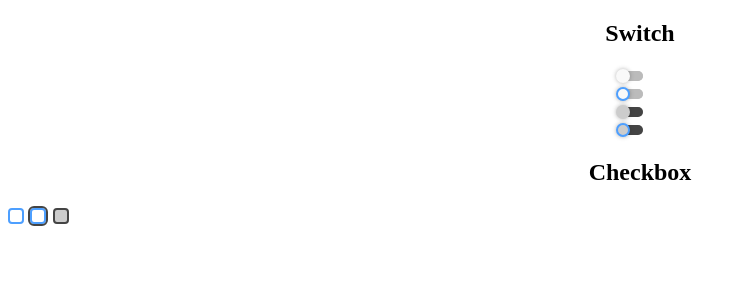
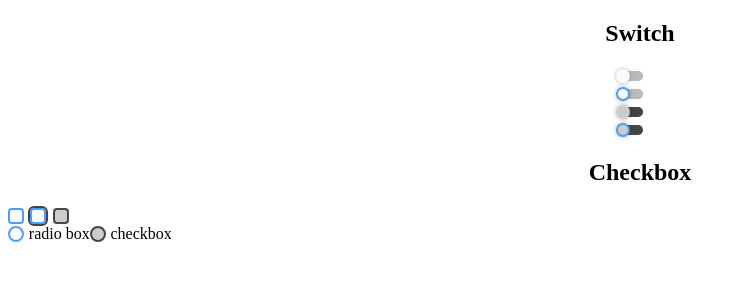
Before and after one commit to yeasir-cdda/custom-radio-switch-checkbox, a React (Create React App) app: page / in a window 1280 px wide. Shown: the top 300 px of the page, without its empty margins (0-745 px from the left). Built offline with nearby package versions, Linux system fonts and the light colour scheme.

Commit message:
radio btn done radio btn dark done

```diff
--- a/src/App.js
+++ b/src/App.js
@@ -1,5 +1,6 @@
 import  CustomSwitch  from "./ToggleSwitch/CustomSwitch";
 import CustomCheckbox from "./CustomCheckbox/CustomCheckbox";
+import CustomRadioBtn from "./CustomRadioBtn/CustomRadioBtn";
 function App() {
   return (
     <div className="">
@@ -17,6 +18,8 @@ function App() {
      <CustomCheckbox outline  id = 'check'/>
 
      <CustomCheckbox dark />
+     <br/>
+     <CustomRadioBtn id={'id'}/>
     </div>
   );
 }
--- a/src/CustomCheckbox/CustomCheckbox.css
+++ b/src/CustomCheckbox/CustomCheckbox.css
@@ -35,7 +35,7 @@ background-color: #CCCCCC;
   background-color: #444444 ;
 }
 .checkbox:checked::before {
-  transform: scale(1);
+  transform: scale(1.2);
 }
 
 .border {
--- /dev/null
+++ b/src/CustomRadioBtn/CustomRadioBtn.css
@@ -0,0 +1,44 @@
+.custom-radioBtn {
+  display: inline-grid;
+  font-size: 1rem;
+  grid-template-columns: 1.3rem auto;
+  align-items: center;
+}
+
+.radioBtn {
+  appearance: none;
+  margin: 0;
+  font: inherit;
+  width: 16px;
+  height: 16px;
+  border: 2px solid #4d9fff;
+  border-radius: 8px;
+  display: grid;
+  place-content: center;
+}
+.radioBtn-dark{
+    background-color: #CCCCCC;
+    border-color: #444444;
+}
+.radioBtn::before {
+ content: '';
+ width: 8px;
+ height: 8px;
+ border-radius: 7px;
+ background-color: #4d9fff;
+transform: scale(0);
+ transition: 120ms transform ease-out;
+}
+.radioBtn-dark::before{
+    background-color: #444444;
+}
+.radioBtn:checked::before{
+    transform: scale(1);
+}
+.radioBtn-outline {
+    outline: 2px solid #444444;
+  }
+
+  .radioBtn:disabled {
+    cursor: not-allowed;
+  }
--- /dev/null
+++ b/src/CustomRadioBtn/CustomRadioBtn.js
@@ -0,0 +1,19 @@
+import React from 'react';
+import './CustomRadioBtn.css'
+const CustomRadioBtn = ({ label, dark, outline, id }) => {
+    return (
+        <>
+            <label className='custom-radioBtn' >
+                <input type="radio"className='radioBtn' name={id} id={id} />
+                {'radio box'}
+            </label>
+            <label className='custom-radioBtn' >
+                <input  type="radio" className='radioBtn radioBtn-dark '  name={id} id={id} />
+                {'checkbox'}
+            </label>
+
+        </>
+    );
+};
+
+export default CustomRadioBtn;
```
